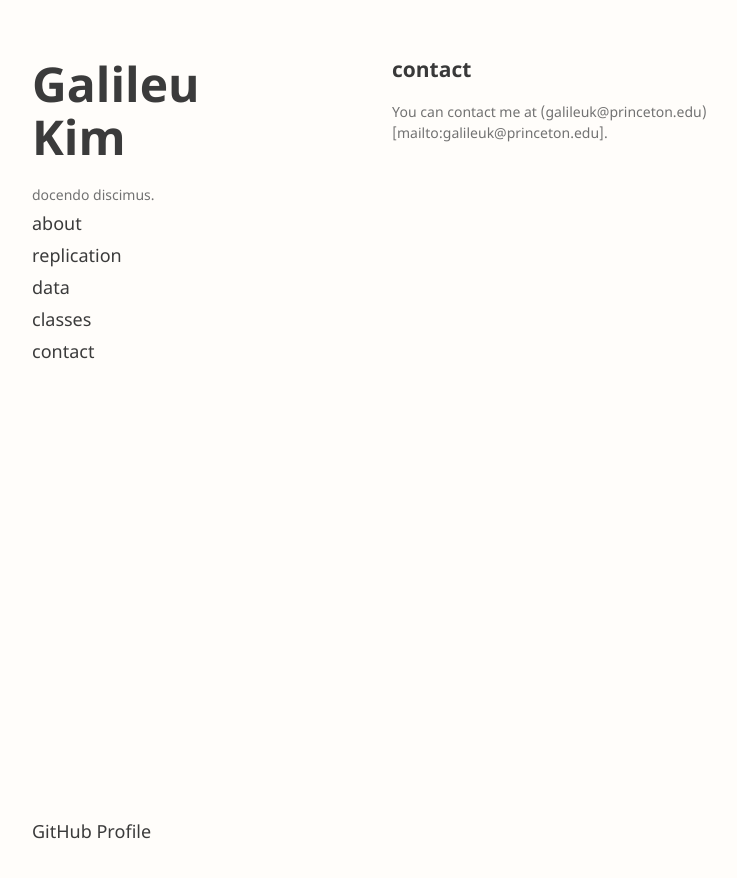
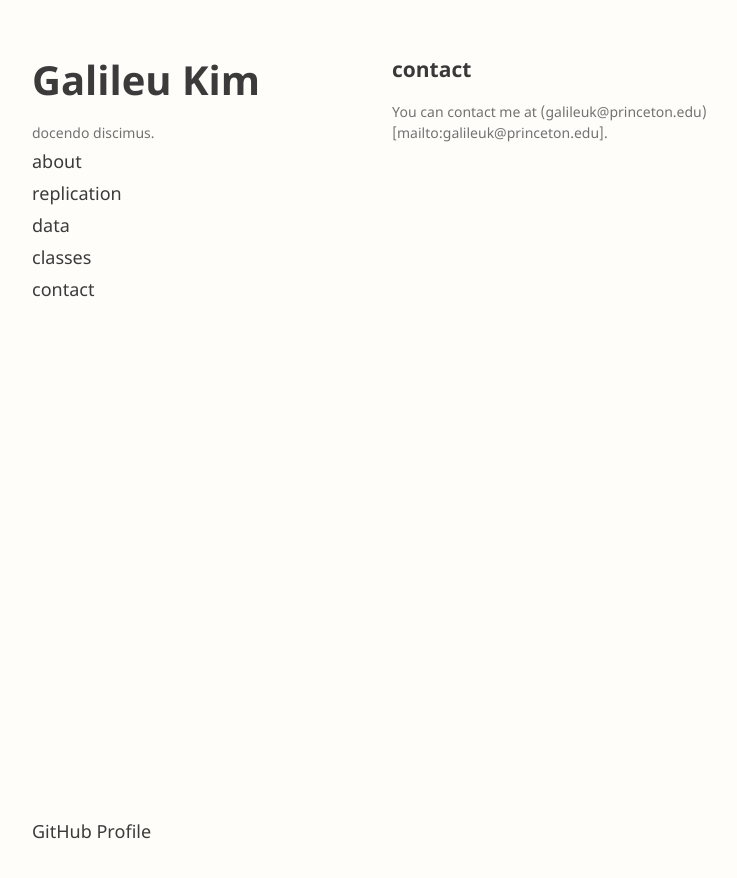
Before and after one commit to galileukim/galileukim.github.io, a Jekyll site: the page built from pages/contact.md, in a window 1280 px wide. Shown: the top 878 px of the page, without its empty margins (178-915 px from the left). Built offline with Jekyll 4.4.1, drawn with Linux system fonts in a browser that asks for light colours; our own code applies the rules of GitHub Pages for plain Markdown files.

Commit message:
fix header

```diff
--- a/_sass/jekyll-theme-minimal.scss
+++ b/_sass/jekyll-theme-minimal.scss
@@ -42,7 +42,7 @@ h3, h4, h5, h6 {
 a {
   color:#3b3b3b;
   text-decoration:none;
-  font-size:48px;
+  font-size:40px;
 }
 
 .view a {
```
